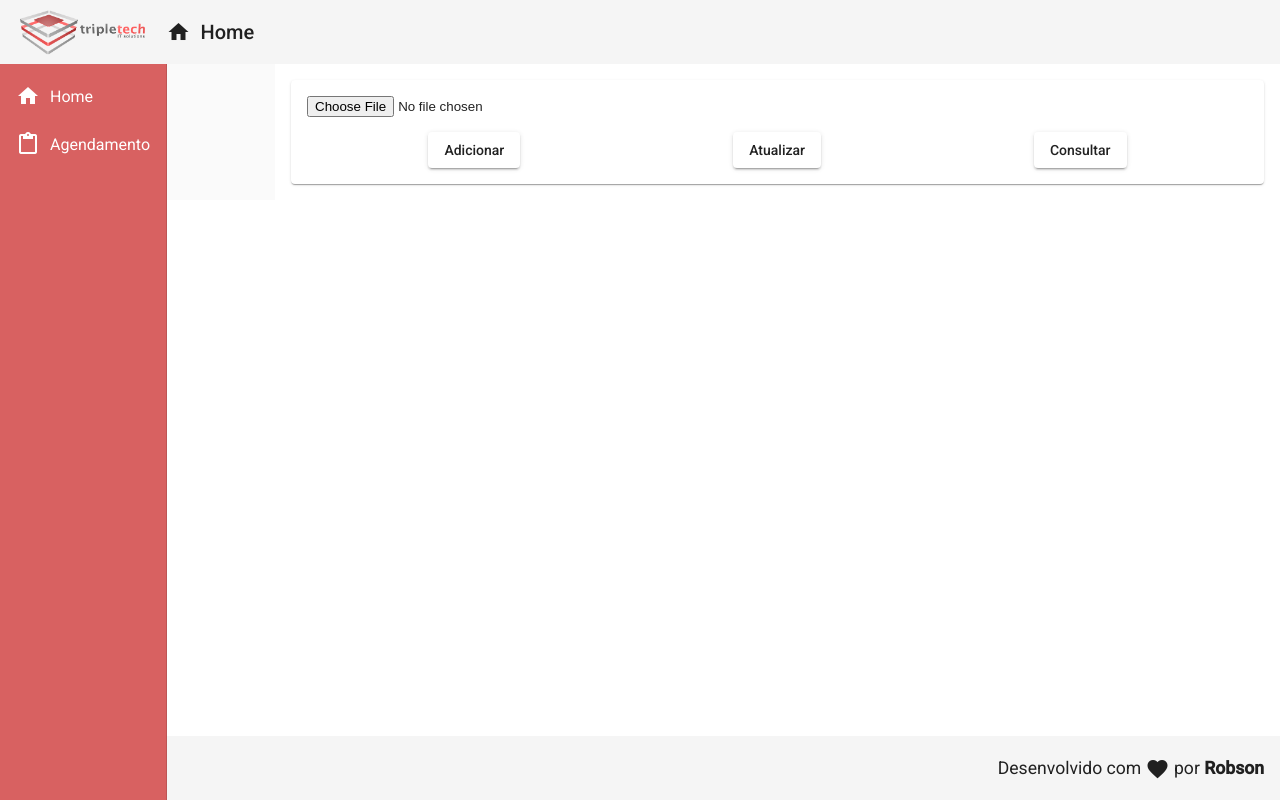
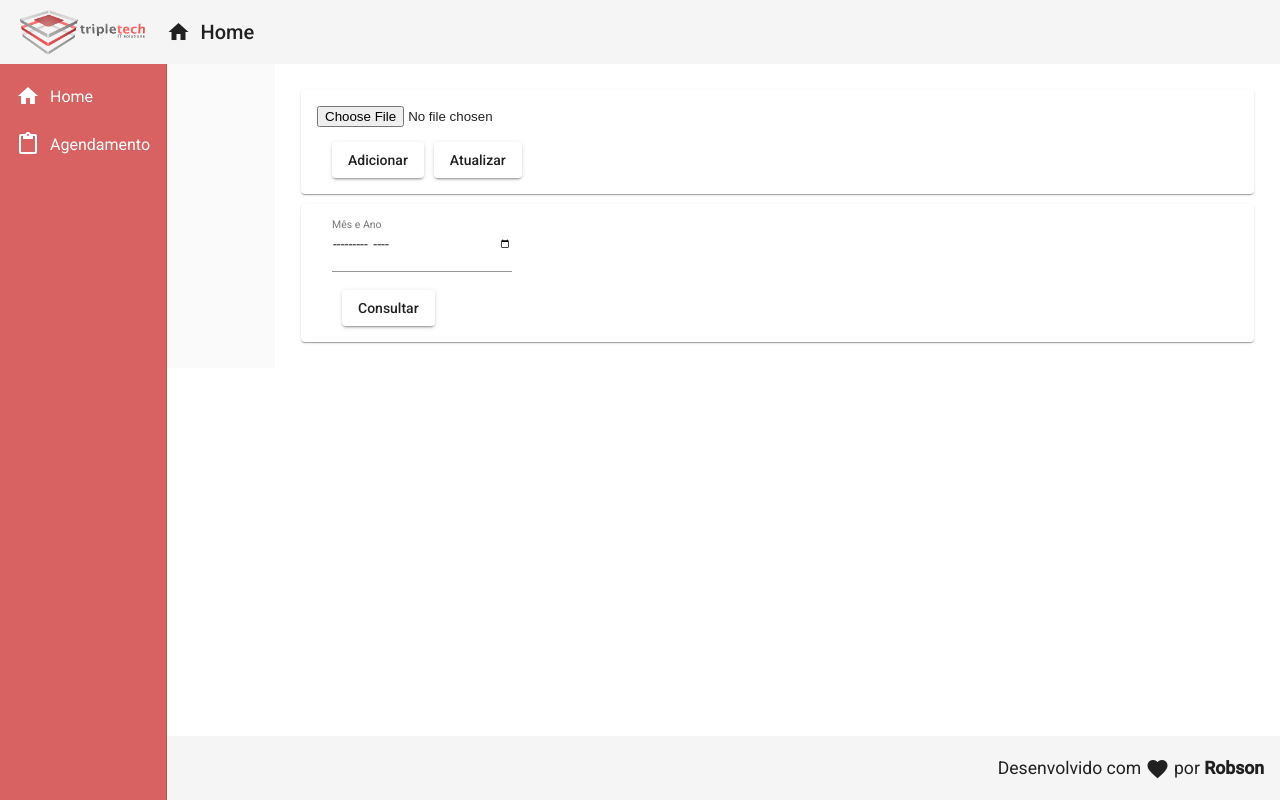
Before and after one commit to rms2307/Aplicacao-Web-Angular, an Angular app: page /agendamentos in a window 1280 px wide. Built offline with nearby package versions, Linux system fonts and the light colour scheme.

Commit message:
exibindo lista de agendamentos buscado pelo mês e ano e exibindo SQL quando é adicionado ou atualizado um agendamento

```diff
--- a/src/app/services/agendamento.service.ts
+++ b/src/app/services/agendamento.service.ts
@@ -1,6 +1,9 @@
+import { AgendamentoDTO } from './../../models/agendamento.dto';
+import { AgendamentoPorAnoMesDTO } from './../../models/agendamento.por.ano.mes.dto';
 import { API_CONFIG } from './../config/api.config';
 import { Injectable } from '@angular/core';
 import { HttpClient } from '@angular/common/http';
+import { Observable } from 'rxjs';
 
 
 @Injectable({
@@ -33,4 +36,9 @@ export class AgendamentoService {
     );
   }
 
+  buscarAgendamentosPorAnoMes(ano: string, mes: string): Observable<AgendamentoDTO[]> {
+    return this.http.get<AgendamentoDTO[]>(
+      `${API_CONFIG.baseUrl}/agendamentos/${ano}/${mes}`);
+  }
+
 }
--- a/src/app/views/agendamento/agendamento.component.css
+++ b/src/app/views/agendamento/agendamento.component.css
@@ -1,5 +1,28 @@
 .card{
+    margin: 10px;
+}
+
+.sql{
+    font-size: 14px;
+}
+
+.card1{
     display: flex;
-    justify-content: space-around;
     margin: 15px;
 }
+
+.card1 button{
+    margin-right: 10px;
+}
+
+.card2{
+    margin: 15px;
+}
+
+.card2 button{
+    margin-left: 10px;
+}
+
+.card2 input{
+    margin-right: 10px;
+}
--- a/src/app/views/agendamento/agendamento.component.html
+++ b/src/app/views/agendamento/agendamento.component.html
@@ -1,8 +1,81 @@
-<mat-card>
+<mat-card class="card">
     <input type="file" (change)="inputFileChange($event)" />
-    <mat-card-content class='card'>
+    <mat-card-content class='card1'>
         <button mat-raised-button (click)="adicionarAgendamento()">Adicionar</button>
         <button mat-raised-button (click)="atualizarAgendamento()">Atualizar</button>
-        <button mat-raised-button>Consultar</button>
     </mat-card-content>
 </mat-card>
+
+<mat-card class="card" *ngIf="adicionado==true">
+    <mat-card-title>SQL para Adicionar</mat-card-title>
+    <strong>
+        <p class="sql">SQL para verificar se existe conflito de agendamento:</p>
+    </strong>
+    <p class="sql">
+        SELECT id, local, datainicio, datafim FROM agendamento a
+        WHERE '2020-06-09 06:00:00' BETWEEN TIMESTAMP(a.datainicio) AND TIMESTAMP(a.datafim)
+        OR '2020-06-09 09:00:00' BETWEEN TIMESTAMP(a.datainicio) AND TIMESTAMP(a.datafim);</p>
+    <strong>
+        <p class="sql">Se o SELECT acima retornar vazio, é adicionado o novo agendamento:</p>
+    </strong>
+    <p class="sql">
+        INSERT INTO agendamento(datainicio, datafim) VALUES ('2051-02-30 08:00:00','2051-02-30 12:00:00');
+    </p>
+    <strong>
+        <p class="sql">Após inserir o agendamento, busca-se as pessoas desse agendamento:</p>
+    </strong>
+    <p class="sql">
+        SELECT id, nome, datadenascimento, email, telefone FROM pessoa WHERE id = 2;
+    </p>
+    <strong>
+        <p class="sql">Com esses dados, insere na tabela "pessoaagendamento" o id da pessoa e o id do agendamento:</p>
+    </strong>
+    <p class="sql">
+        INSERT INTO pessoaagendamento(pessoaid, agendamentoid) VALUES (2, 227);
+    </p>
+</mat-card>
+
+<mat-card class="card" *ngIf="atualizado==true">
+    <mat-card-title>SQL para Atualizar</mat-card-title>
+    <strong>
+        <p class="sql">SQL para verificar se existe conflito de agendamento:</p>
+    </strong>
+    <p class="sql">
+        SELECT id, local, datainicio, datafim FROM agendamento a
+        WHERE '2020-06-09 06:00:00' BETWEEN TIMESTAMP(a.datainicio) AND TIMESTAMP(a.datafim)
+        OR '2020-06-09 09:00:00' BETWEEN TIMESTAMP(a.datainicio) AND TIMESTAMP(a.datafim);</p>
+    <strong>
+        <p class="sql">Se o SELECT acima retornar vazio, busca no banco de dados o agendamento que se deseja atualizar:
+        </p>
+    </strong>
+    <p class="sql">
+        SELECT id, local, datainicio, datafim FROM agendamento WHERE id = 3;
+    </p>
+    <strong>
+        <p class="sql">Após buscar esse agendamento, é executado o UPDATE:</p>
+    </strong>
+    <p class="sql">
+        UPDATE agendamento SET datainicio = '2020-06-11T00:00:00', datafim = '2020-06-11T08:00:00' WHERE id = 3;
+    </p>
+</mat-card>
+
+<mat-card class="card">
+    <mat-card-content class='card2'>
+        <form>
+            <mat-form-field>
+                <input matInput type="month" placeholder="Mês e Ano" [(ngModel)]="data" name="ano">
+            </mat-form-field>
+        </form>
+        <button mat-raised-button (click)="buscarAgendamentosPorAnoMes()">Consultar</button>
+    </mat-card-content>
+</mat-card>
+
+<mat-card class="card" *ngFor="let agendamento of agendamentos">
+    <mat-card-title>
+        <strong>Codigo: </strong> {{agendamento.id}}
+    </mat-card-title>
+    <mat-card-subtitle>
+        <strong>Inicio: </strong> {{agendamento.dataInicio}}
+        <strong>Fim: </strong> {{agendamento.dataFim}}
+    </mat-card-subtitle>
+</mat-card>
--- a/src/app/views/agendamento/agendamento.component.ts
+++ b/src/app/views/agendamento/agendamento.component.ts
@@ -1,3 +1,5 @@
+import { AgendamentoDTO } from './../../../models/agendamento.dto';
+import { AgendamentoPorAnoMesDTO } from './../../../models/agendamento.por.ano.mes.dto';
 import { AgendamentoService } from './../../services/agendamento.service';
 import { Component, OnInit } from '@angular/core';
 
@@ -9,6 +11,10 @@ import { Component, OnInit } from '@angular/core';
 export class AgendamentoComponent implements OnInit {
 
   formData: FormData = new FormData();
+  data: String;
+  agendamentos: AgendamentoDTO[];
+  adicionado: boolean = false;
+  atualizado: boolean = false;
 
   constructor(
     private agendamentoService: AgendamentoService
@@ -28,7 +34,8 @@ export class AgendamentoComponent implements OnInit {
   adicionarAgendamento() {
     this.agendamentoService.adicionarAgendamentoCSV(this.formData)
       .subscribe(response => {
-        console.log("AGENDAMENTO SALVO");
+        this.adicionado = true;
+        this.atualizado = false;
       },
         error => {
           console.log("ERRO AO SALVAR AGENDAMENTO");
@@ -38,11 +45,21 @@ export class AgendamentoComponent implements OnInit {
   atualizarAgendamento() {
     this.agendamentoService.atualizarAgendamentoCSV(this.formData)
       .subscribe(response => {
-        console.log("AGENDAMENTO ATUALIZADO");
+        this.atualizado = true;
+        this.adicionado = false;
       },
         error => {
           console.log("ERRO AO ATUALIZAR AGENDAMENTO");
         });
   }
 
+  buscarAgendamentosPorAnoMes() {
+    let anoMes: string[] = this.data.split("-");
+    let ano = anoMes[0];
+    let mes = anoMes[1];
+
+    this.agendamentoService.buscarAgendamentosPorAnoMes(ano, mes)
+      .subscribe(response => { this.agendamentos = response; });
+  }
+
 }
--- a/src/models/agendamento.dto.ts
+++ b/src/models/agendamento.dto.ts
@@ -1,6 +1,5 @@
 export interface AgendamentoDTO {
     id?: string;
-    pessoasId?: string[];
     dataInicio: string;
     dataFim: string;
 }
--- /dev/null
+++ b/src/models/agendamento.por.ano.mes.dto.ts
@@ -0,0 +1,4 @@
+export interface AgendamentoPorAnoMesDTO {
+    ano: string;
+    mes: string;
+}
```
Also changed, not shown: src/app/app.module.ts (+7 -1 lines).
